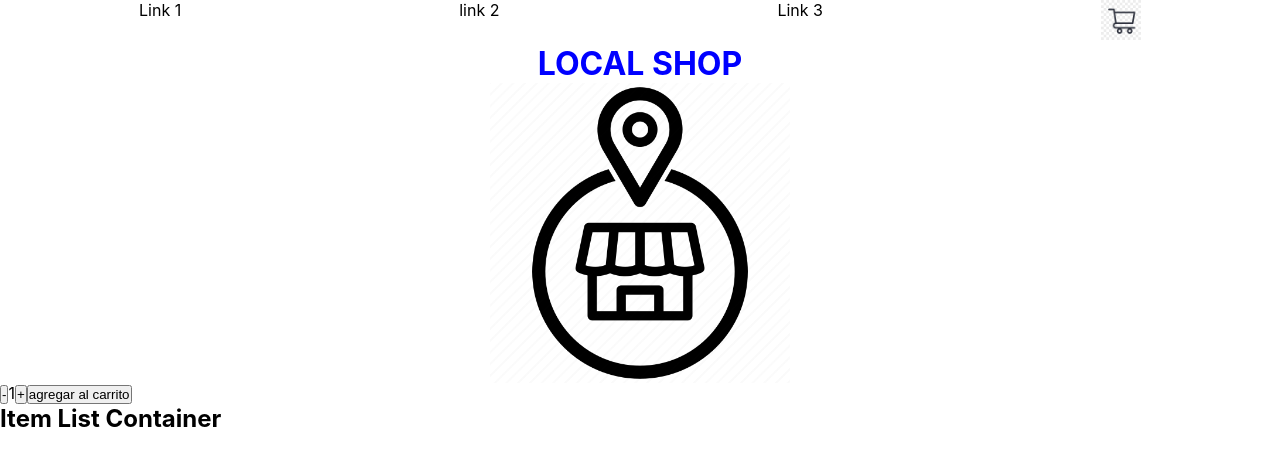
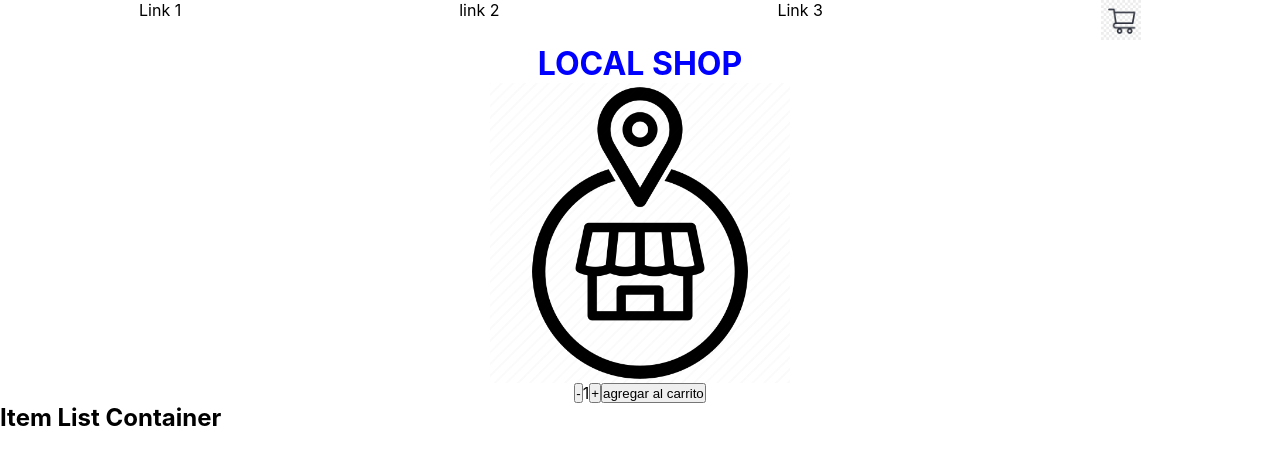
Before and after one commit to francovarela98/miApp, a React (Create React App) app: page / in a window 1280 px wide. Shown: the top 466 px of the page. Built offline with nearby package versions, Linux system fonts and the light colour scheme.

Commit message:
nuevo repositorio

```diff
--- a/src/componentes/ItemCount/ItemCount.jsx
+++ b/src/componentes/ItemCount/ItemCount.jsx
@@ -1,5 +1,6 @@
 import React from 'react'
 import { useState } from 'react';
+import './itemCount.css'
 
 function ItemCount({stock, initial}) {
     const [count, setCount] = useState (initial);
@@ -10,7 +11,7 @@ function ItemCount({stock, initial}) {
         setCount(count -1)
     }
   return (
-    <div>
+    <div className='itemCount'>
         <button onClick={resta}>-</button>
         <span>{count}</span>
         <button onClick={suma}>+</button>
--- /dev/null
+++ b/src/componentes/ItemCount/itemCount.css
@@ -0,0 +1,6 @@
+.itemCount{
+    display: flex;
+    flex-direction: row;
+    justify-content: center;
+
+}
```
